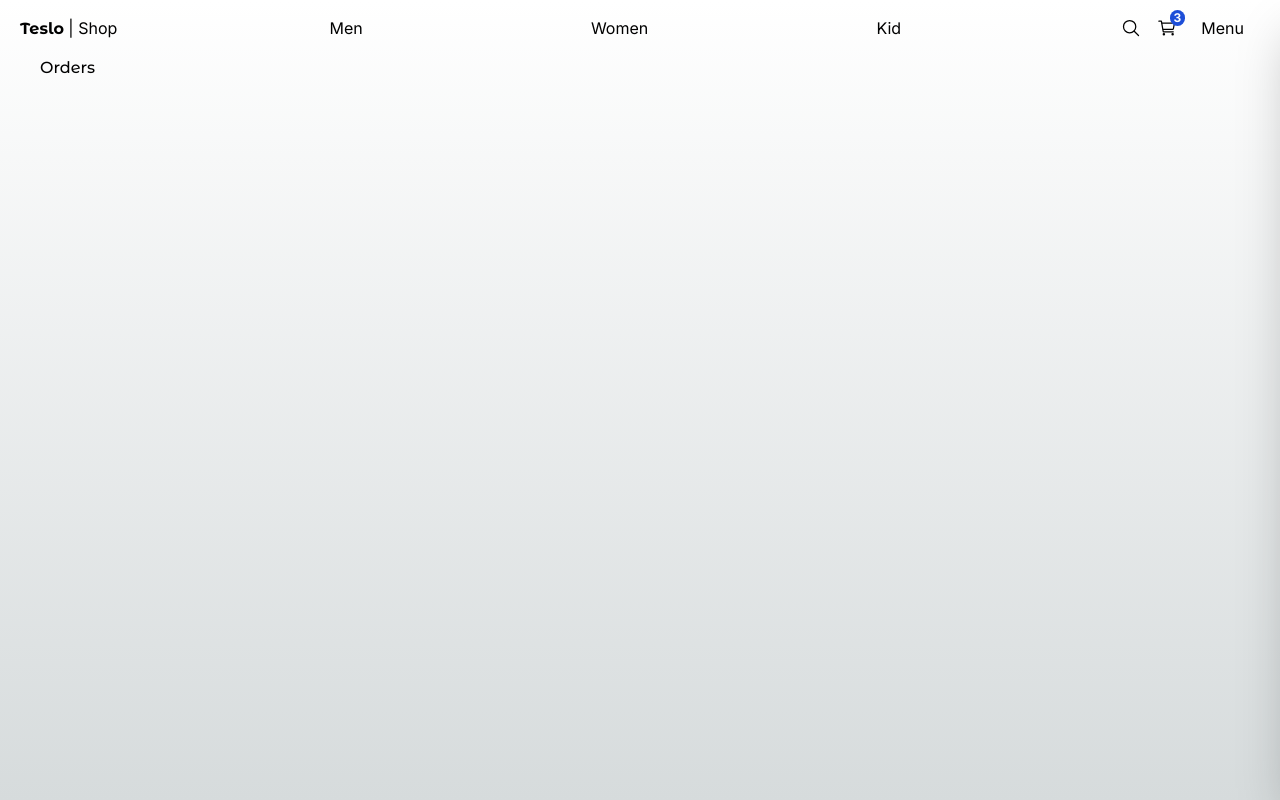
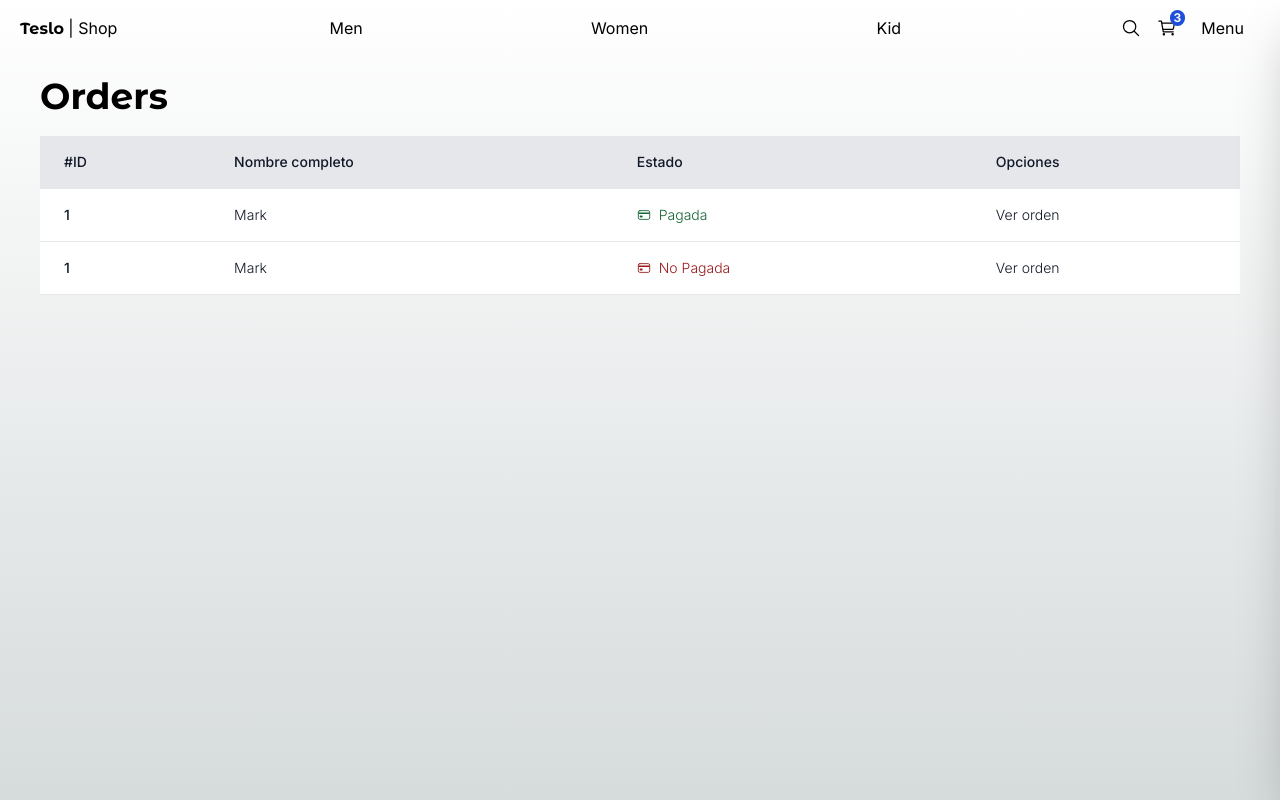
Before and after one commit to brandonjcg/teslo-shop, a Next.js app: page /orders in a window 1280 px wide. Built offline with nearby package versions, Linux system fonts and the light colour scheme.

Commit message:
feat(components): :sparkles: create ListOrders component

```diff
--- a/src/app/(shop)/orders/page.tsx
+++ b/src/app/(shop)/orders/page.tsx
@@ -1,9 +1,81 @@
-import { monsserat } from '@/fonts';
+import Link from 'next/link';
+import { IoCardOutline } from 'react-icons/io5';
+import { Title } from '@/components';
 
-export default function OrdersPage() {
+export default function ListOrders() {
   return (
-    <main>
-      <h1 className={monsserat.className}>Orders</h1>
-    </main>
+    <>
+      <Title title="Orders" />
+
+      <div className="mb-10">
+        <table className="min-w-full">
+          <thead className="bg-gray-200 border-b">
+            <tr>
+              <th
+                scope="col"
+                className="text-sm font-medium text-gray-900 px-6 py-4 text-left"
+              >
+                #ID
+              </th>
+              <th
+                scope="col"
+                className="text-sm font-medium text-gray-900 px-6 py-4 text-left"
+              >
+                Nombre completo
+              </th>
+              <th
+                scope="col"
+                className="text-sm font-medium text-gray-900 px-6 py-4 text-left"
+              >
+                Estado
+              </th>
+              <th
+                scope="col"
+                className="text-sm font-medium text-gray-900 px-6 py-4 text-left"
+              >
+                Opciones
+              </th>
+            </tr>
+          </thead>
+          <tbody>
+            <tr className="bg-white border-b transition duration-300 ease-in-out hover:bg-gray-100">
+              <td className="px-6 py-4 whitespace-nowrap text-sm font-medium text-gray-900">
+                1
+              </td>
+              <td className="text-sm text-gray-900 font-light px-6 py-4 whitespace-nowrap">
+                Mark
+              </td>
+              <td className="flex items-center text-sm  text-gray-900 font-light px-6 py-4 whitespace-nowrap">
+                <IoCardOutline className="text-green-800" />
+                <span className="mx-2 text-green-800">Pagada</span>
+              </td>
+              <td className="text-sm text-gray-900 font-light px-6 ">
+                <Link href="/orders/123" className="hover:underline">
+                  Ver orden
+                </Link>
+              </td>
+            </tr>
+
+            <tr className="bg-white border-b transition duration-300 ease-in-out hover:bg-gray-100">
+              <td className="px-6 py-4 whitespace-nowrap text-sm font-medium text-gray-900">
+                1
+              </td>
+              <td className="text-sm text-gray-900 font-light px-6 py-4 whitespace-nowrap">
+                Mark
+              </td>
+              <td className="flex items-center text-sm  text-gray-900 font-light px-6 py-4 whitespace-nowrap">
+                <IoCardOutline className="text-red-800" />
+                <span className="mx-2 text-red-800">No Pagada</span>
+              </td>
+              <td className="text-sm text-gray-900 font-light px-6 ">
+                <Link href="/orders/123" className="hover:underline">
+                  Ver orden
+                </Link>
+              </td>
+            </tr>
+          </tbody>
+        </table>
+      </div>
+    </>
   );
 }
```
